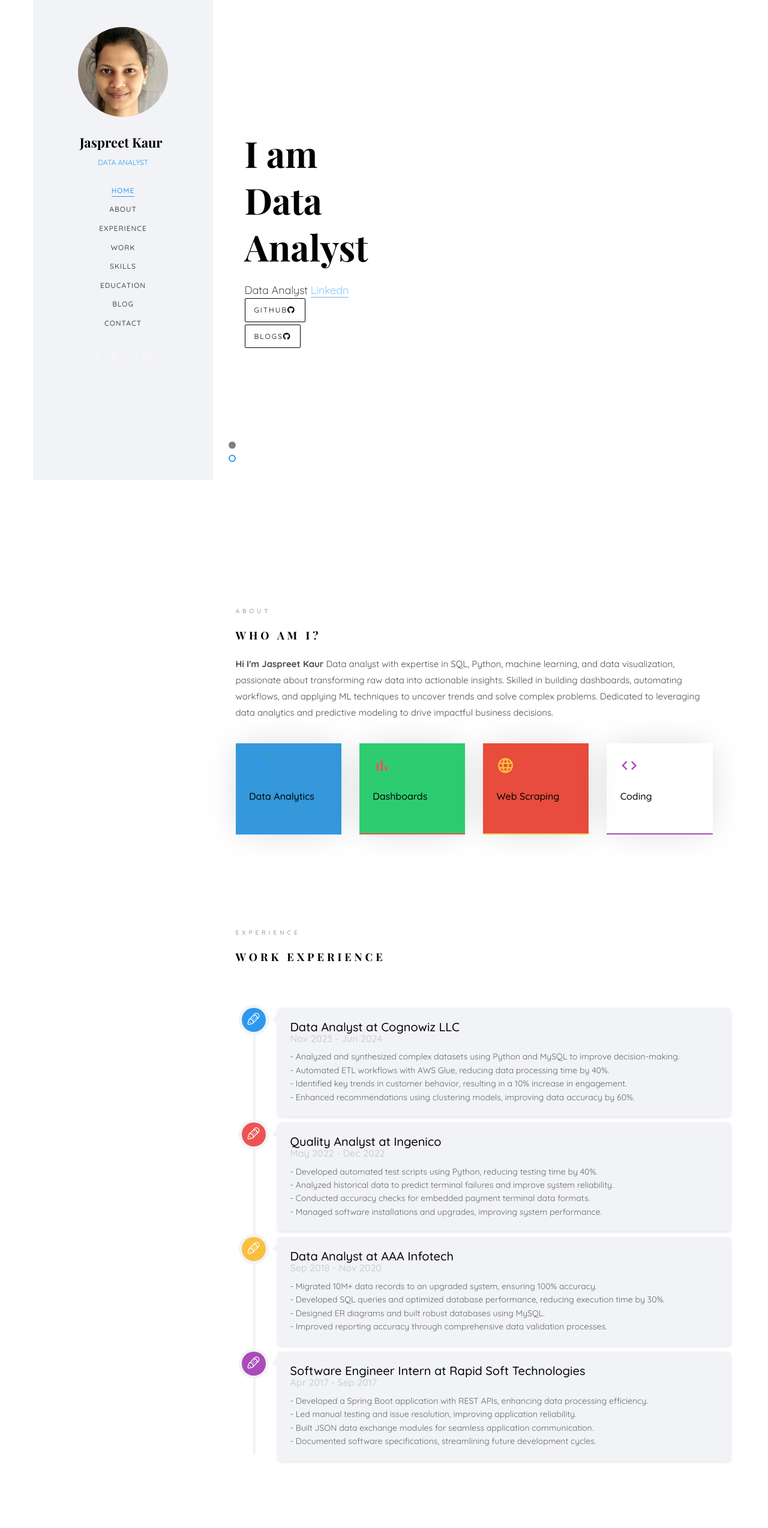
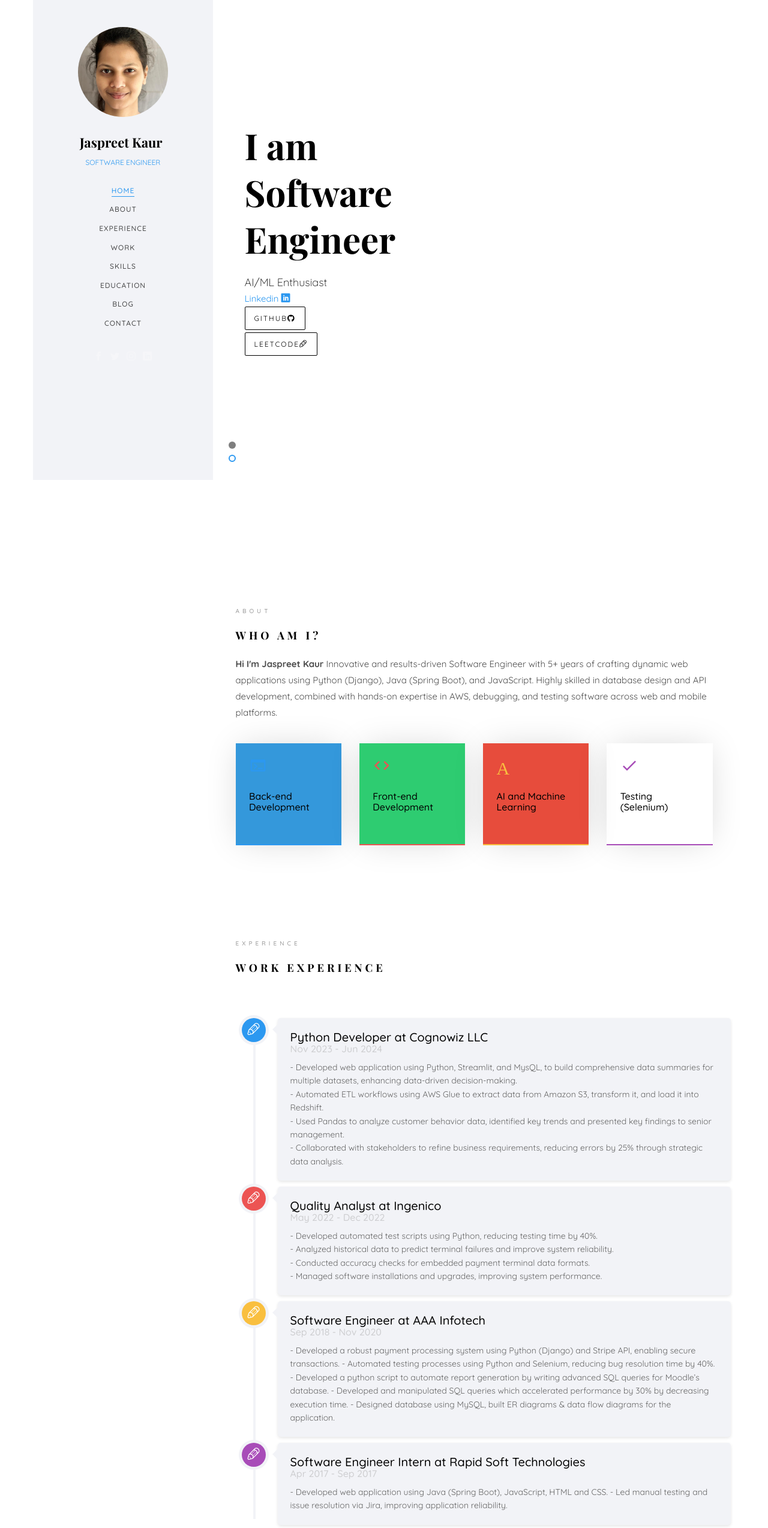
Before and after one commit to JaspreetKaur0410/portfolio, a plain HTML site: page index.html in a window 1280 px wide. Shown: the top 2547 px of the page at 60% size. Drawn offline with nearby package versions, Linux system fonts and the light colour scheme; files whose address does not match are found by name; a web font is replaced by a local one.

Commit message:
Update index.html

```diff
--- a/index.html
+++ b/index.html
@@ -66,7 +66,7 @@
 				<div class="text-center">
 					<div class="author-img" style="background-image: url(images/about.jpg);"></div>
 					<h1 id="colorlib-logo"><a href="index.html">Jaspreet Kaur</a></h1>
-					<span class="position"><a href="#">Data Analyst</a> </span>
+					<span class="position"><a href="#">Software Engineer</a> </span>
 				</div>
 				<nav id="colorlib-main-menu" role="navigation" class="navbar">
 					<div id="navbar" class="collapse">
@@ -120,15 +120,24 @@
 											<div class="slider-text-inner js-fullheight">
 												<div class="desc">
 													<h1>Hi! <br>I'm Jaspreet</h1>
-													<h2>Data Analyst <a
-															href="https://www.linkedin.com/in/jaspreet-kaur-8377a913b/"
-															target="_blank">Linkedin</a></h2>
-													<p><a href="https://drive.google.com/file/d/1COUVCgXmYbb3jEs9Lrrb4npKOgMTJZSo/view?usp=sharing"
+													<h2>Specialized Python Developer</h2>
+													<!-- <p class="ml_class"><i>ML/AI Enthusiast</i></p> -->
+													<p>
+														<a href="https://www.linkedin.com/in/jaspreet-kaur-8377a913b/"
+															target="_blank" >Linkedin <i
+																class="icon-linkedin2"></i></a>
+													</p>
+
+													<p>
+														<a href="https://docs.google.com/document/d/1rVpUSPAqt5gBHHd_-4hrUjKyLSXKJK7W/edit?usp=drive_link&ouid=114756131517518389638&rtpof=true&sd=true"
 															target="_blank" class="btn btn-primary btn-learn">View CV <i
-																class="icon-download4"></i></a></p>
-													<p><a href="https://medium.com/@kaur.jasp0403"
-															target="_blank" class="btn btn-primary btn-learn"> Blogs <i
-																class="icon-download4"></i></a></p>
+																class="icon-eye"></i></a>
+													</p>
+													<p>
+														<a href="https://medium.com/@kaur.jasp0403" target="_blank"
+															class="btn btn-primary btn-learn"> Blogs <i
+																class="icon-layers2"></i></a>
+													</p>
 												</div>
 											</div>
 										</div>
@@ -144,17 +153,20 @@
 											class="col-md-6 col-md-offset-3 col-md-pull-3 col-sm-12 col-xs-12 js-fullheight slider-text">
 											<div class="slider-text-inner">
 												<div class="desc">
-													<h1>I am <br>Data Analyst</h1>
-													<h2>Data Analyst <a
-															href="https://www.linkedin.com/in/jaspreet-kaur-8377a913b/"
-															target="_blank">Linkedn</a></h2>
-<!--													<p><a href="https://www.linkedin.com/in/jaspreet-kaur-8377a913b/"-->
-<!--															target="_blank" class="btn btn-primary btn-learn">View-->
-<!--															Portfolio <i class="icon-briefcase3"></i></a></p>-->
+													<h1>I am <br>Software Engineer</h1>
+													<h2>AI/ML Enthusiast</h2>
+													<!-- <p class="ml_class"><i>ML/AI Enthusiast</i></p> -->
+													<p>
+														<a  href="https://www.linkedin.com/in/jaspreet-kaur-8377a913b/"
+															target="_blank" >Linkedin <i
+																class="icon-linkedin2"></i></a>
+													</p>
 													<p><a href="https://github.com/JaspreetKaur0410?tab=repositories"
-															target="_blank" class="btn btn-primary btn-learn">Github<i class="fab fa-github"></i></a></p>
-													<p><a href="https://medium.com/@kaur.jasp0403"
-															target="_blank" class="btn btn-primary btn-learn">Blogs<i class="fab fa-github"></i></a></p>
+															target="_blank" class="btn btn-primary btn-learn">Github<i
+																class="fab fa-github"></i></a></p>
+													<p><a  href="https://leetcode.com/u/JaspreetKaur_leetcode/" target="_blank"
+															class="btn btn-primary btn-learn">Leetcode<i
+																class="icon-pen2"></i></a></p>
 												</div>
 											</div>
 										</div>
@@ -174,14 +186,12 @@
 										<div class="about-desc">
 											<span class="heading-meta">About</span>
 											<h2 class="colorlib-heading">Who Am I?</h2>
-											<p><strong>Hi I'm Jaspreet Kaur</strong> Data analyst with expertise in SQL,
-												Python, machine learning, and data visualization,
-												passionate about transforming raw data into actionable insights. Skilled
-												in building dashboards,
-												automating workflows, and applying ML techniques to uncover trends and
-												solve complex problems.
-												Dedicated to leveraging data analytics and predictive modeling to drive
-												impactful business decisions.
+											<p><strong>Hi I'm Jaspreet Kaur</strong> Innovative and results-driven
+												Software Engineer with 5+ years of crafting dynamic web applications
+												using Python (Django), Java (Spring Boot), and JavaScript.
+												Highly skilled in database design and API development,
+												combined with hands-on expertise in AWS, debugging,
+												and testing software across web and mobile platforms.
 											</p>
 											<p></p>
 										</div>
@@ -190,26 +200,26 @@
 								<div class="row">
 									<div class="col-md-3 animate-box" data-animate-effect="fadeInLeft">
 										<div class="services color-1">
-											<span class="icon2"><i class="material-icons">insights</i></span>
-											<h3>Data Analytics</h3>
+											<span class="icon2"><i class="material-icons">terminal</i></span>
+											<h3>Back-end Development</h3>
 										</div>
 									</div>
 									<div class="col-md-3 animate-box" data-animate-effect="fadeInRight">
 										<div class="services color-2">
-											<span class="icon2"><i class="material-icons">bar_chart</i></span>
-											<h3>Dashboards</h3>
+											<span class="icon2"><i class="material-icons">code</i></span>
+											<h3>Front-end Development</h3>
 										</div>
 									</div>
 									<div class="col-md-3 animate-box" data-animate-effect="fadeInTop">
 										<div class="services color-3">
-											<span class="icon2"><i class="material-icons">language</i></span>
-											<h3>Web Scraping</h3>
+											<span class="icon2"><i class="material-icons">Api</i></span>
+											<h3>AI and Machine Learning</h3>
 										</div>
 									</div>
 									<div class="col-md-3 animate-box" data-animate-effect="fadeInBottom">
 										<div class="services color-4">
-											<span class="icon2"><i class="material-icons">code</i></span>
-											<h3>Coding</h3>
+											<span class="icon2"><i class="material-icons">check</i></span>
+											<h3>Testing (Selenium)</h3>
 										</div>
 									</div>
 
@@ -262,17 +272,22 @@
 												<i class="icon-pen2"></i>
 											</div>
 											<div class="timeline-label">
-												<h2><a href="#">Data Analyst at Cognowiz LLC</a> <span>Nov 2023 - Jun
+												<h2><a href="#">Python Developer at Cognowiz LLC</a> <span>Nov 2023 -
+														Jun
 														2024</span></h2>
 												<p>
-													- Analyzed and synthesized complex datasets using Python and MySQL
-													to improve decision-making.<br>
-													- Automated ETL workflows with AWS Glue, reducing data processing
-													time by 40%.<br>
-													- Identified key trends in customer behavior, resulting in a 10%
-													increase in engagement.<br>
-													- Enhanced recommendations using clustering models, improving data
-													accuracy by 60%.
+													- Developed web application using Python,
+													Streamlit, and MysQL, to build comprehensive
+													data summaries for multiple datasets,
+													enhancing data-driven decision-making. <br>
+													- Automated ETL workflows using AWS Glue to extract data from Amazon
+													S3,
+													transform it, and load it into Redshift.<br>
+													- Used Pandas to analyze customer behavior data, identified key
+													trends and presented
+													key findings to senior management.<br>
+													- Collaborated with stakeholders to refine business requirements,
+													reducing errors by 25% through strategic data analysis.
 												</p>
 											</div>
 										</div>
@@ -306,16 +321,21 @@
 												<i class="icon-pen2"></i>
 											</div>
 											<div class="timeline-label">
-												<h2><a href="#">Data Analyst at AAA Infotech</a> <span>Sep 2018 - Nov
+												<h2><a href="#">Software Engineer at AAA Infotech</a> <span>Sep 2018 -
+														Nov
 														2020</span></h2>
 												<p>
-													- Migrated 10M+ data records to an upgraded system, ensuring 100%
-													accuracy.<br>
-													- Developed SQL queries and optimized database performance, reducing
-													execution time by 30%.<br>
-													- Designed ER diagrams and built robust databases using MySQL.<br>
-													- Improved reporting accuracy through comprehensive data validation
-													processes.
+													- Developed a robust payment processing system using Python (Django)
+													and Stripe API, enabling secure transactions.
+													- Automated testing processes using Python and Selenium, reducing
+													bug resolution time by 40%.
+													- Developed a python script to automate report generation by writing
+													advanced SQL queries for Moodle’s database.
+													- Developed and manipulated SQL queries which accelerated
+													performance by 30% by decreasing execution time.
+													- Designed database using MySQL, built ER diagrams & data flow
+													diagrams for the application.
+
 												</p>
 											</div>
 										</div>
@@ -331,14 +351,11 @@
 													<span>Apr 2017 - Sep 2017</span>
 												</h2>
 												<p>
-													- Developed a Spring Boot application with REST APIs, enhancing data
-													processing efficiency.<br>
-													- Led manual testing and issue resolution, improving application
-													reliability.<br>
-													- Built JSON data exchange modules for seamless application
-													communication.<br>
-													- Documented software specifications, streamlining future
-													development cycles.
+													- Developed web application using Java (Spring Boot), JavaScript,
+													HTML and CSS.
+													- Led manual testing and issue resolution via Jira, improving
+													application reliability.
+
 												</p>
 											</div>
 										</div>
@@ -621,15 +638,26 @@
 							<div class="col-md-12 animate-box" data-animate-effect="fadeInLeft">
 								<p>Over the past few years I've developed an extensive skill set to prepare for a future
 									career in the tech industry.
-									In particular I've had professional experience in data analytics, building
-									dashboards, and story telling.</p>
+									In particular I've had professional experience in python, MySQL, AWS, testing and
+									cloud</p>
 							</div>
 							<div class="col-md-6 animate-box" data-animate-effect="fadeInLeft">
 								<div class="progress-wrap">
 									<h3>Python</h3>
 									<div class="progress">
-										<div class="progress-bar color-1" role="progressbar" aria-valuenow="75"
-											aria-valuemin="0" aria-valuemax="100" style="width:75%">
+										<div class="progress-bar color-1" role="progressbar" aria-valuenow="100"
+											aria-valuemin="0" aria-valuemax="100" style="width:100%">
+											<span>100%</span>
+										</div>
+									</div>
+								</div>
+							</div>
+							<div class="col-md-6 animate-box" data-animate-effect="fadeInLeft">
+								<div class="progress-wrap">
+									<h3>Django</h3>
+									<div class="progress">
+										<div class="progress-bar color-5" role="progressbar" aria-valuenow="100"
+											aria-valuemin="0" aria-valuemax="100" style="width:100%">
 											<span>100%</span>
 										</div>
 									</div>
@@ -637,10 +665,10 @@
 							</div>
 							<div class="col-md-6 animate-box" data-animate-effect="fadeInRight">
 								<div class="progress-wrap">
-									<h3>SQL</h3>
+									<h3>MySQL</h3>
 									<div class="progress">
-										<div class="progress-bar color-2" role="progressbar" aria-valuenow="60"
-											aria-valuemin="0" aria-valuemax="100" style="width:60%">
+										<div class="progress-bar color-2" role="progressbar" aria-valuenow="100"
+											aria-valuemin="0" aria-valuemax="100" style="width:100%">
 											<span>100%</span>
 										</div>
 									</div>
@@ -648,22 +676,33 @@
 							</div>
 							<div class="col-md-6 animate-box" data-animate-effect="fadeInLeft">
 								<div class="progress-wrap">
-									<h3>PowerBI</h3>
+									<h3>HTML/CSS</h3>
 									<div class="progress">
-										<div class="progress-bar color-3" role="progressbar" aria-valuenow="85"
+										<div class="progress-bar color-3" role="progressbar" aria-valuenow="100"
+											aria-valuemin="0" aria-valuemax="100" style="width:100%">
+											<span>100%</span>
+										</div>
+									</div>
+								</div>
+							</div>
+							<div class="col-md-6 animate-box" data-animate-effect="fadeInLeft">
+								<div class="progress-wrap">
+									<h3>Testing Tool - Selenium</h3>
+									<div class="progress">
+										<div class="progress-bar color-3" role="progressbar" aria-valuenow="100"
 											aria-valuemin="0" aria-valuemax="100" style="width:85%">
-											<span>100%</span>
+											<span>85%</span>
 										</div>
 									</div>
 								</div>
 							</div>
 							<div class="col-md-6 animate-box" data-animate-effect="fadeInRight">
 								<div class="progress-wrap">
-									<h3>Web Scraping</h3>
+									<h3>Python ML Libraries</h3>
 									<div class="progress">
-										<div class="progress-bar color-4" role="progressbar" aria-valuenow="90"
+										<div class="progress-bar color-4" role="progressbar" aria-valuenow="100"
 											aria-valuemin="0" aria-valuemax="100" style="width:90%">
-											<span>100%</span>
+											<span>90%</span>
 										</div>
 									</div>
 								</div>
@@ -672,8 +711,8 @@
 								<div class="progress-wrap">
 									<h3>AWS</h3>
 									<div class="progress">
-										<div class="progress-bar color-5" role="progressbar" aria-valuenow="70"
-											aria-valuemin="0" aria-valuemax="100" style="width:70%">
+										<div class="progress-bar color-5" role="progressbar" aria-valuenow="100"
+											aria-valuemin="0" aria-valuemax="100" style="width:80%">
 											<span>70%</span>
 										</div>
 									</div>
@@ -681,10 +720,10 @@
 							</div>
 							<div class="col-md-6 animate-box" data-animate-effect="fadeInRight">
 								<div class="progress-wrap">
-									<h3>Coding</h3>
+									<h3>Git</h3>
 									<div class="progress">
-										<div class="progress-bar color-6" role="progressbar" aria-valuenow="80"
-											aria-valuemin="0" aria-valuemax="100" style="width:80%">
+										<div class="progress-bar color-6" role="progressbar" aria-valuenow="100"
+											aria-valuemin="0" aria-valuemax="100" style="width:100%">
 											<span>100%</span>
 										</div>
 									</div>
@@ -697,7 +736,8 @@
 				<section class="colorlib-education" data-section="education">
 					<div class="colorlib-narrow-content">
 						<div class="row">
-							<div class="col-md-6 col-md-offset-3 col-md-pull-3 animate-box" data-animate-effect="fadeInLeft">
+							<div class="col-md-6 col-md-offset-3 col-md-pull-3 animate-box"
+								data-animate-effect="fadeInLeft">
 								<span class="heading-meta">Education</span>
 								<h2 class="colorlib-heading animate-box">Education Timeline</h2>
 							</div>
@@ -711,12 +751,13 @@
 												<i class="icon-graduation-cap"></i>
 											</div>
 											<div class="timeline-label">
-												<h2><a href="#">Master's in Information Systems</a> <span>2021 - 2022</span></h2>
+												<h2><a href="#">Master's in Information Systems</a> <span>2021 -
+														2022</span></h2>
 												<p>
 													- Northeastern University, Boston, USA<br>
-													- Specialized in Data Analytics and Cloud Computing.<br>
-													- Developed a capstone project on predictive analytics using Python.<br>
-													- Participated in various academic competitions and workshops.
+													- Specialized in Software Engineering with minor in data
+													analytics<br>
+													- Developed a capstone project on blogging with Java<br>
 												</p>
 											</div>
 										</div>
@@ -728,11 +769,12 @@
 												<i class="icon-graduation-cap"></i>
 											</div>
 											<div class="timeline-label">
-												<h2><a href="#">Bachelor's in Computer Science</a> <span>2014 - 2018</span></h2>
+												<h2><a href="#">Bachelor's in Computer Science</a> <span>2014 -
+														2018</span></h2>
 												<p>
 													- Kurukshetra University, Haryana, India<br>
-													- Focused on Software Development and Database Management.<br>
-													- Led a team project to design an inventory management system.<br>
+													- Focused on Software Development<br>
+													- Developed Library Management System with java<br>
 													- Achieved distinction for academic excellence in final year.
 												</p>
 											</div>
@@ -757,15 +799,12 @@
 						<div class="row">
 							<div class="col-md-4 col-sm-6 animate-box" data-animate-effect="fadeInLeft">
 								<div class="blog-entry">
-									<a target="_blank"
-										href="https://medium.com/@kaur.jasp0403"
-										class="blog-img"><img src="images/blogs.jpeg"
-											class="img-responsive"></a>
+									<a target="_blank" href="https://medium.com/@kaur.jasp0403" class="blog-img"><img
+											src="images/blogs.jpeg" class="img-responsive"></a>
 									<div class="desc">
-										<span><small>April 14, 2018 </small> | <small> Web Design </small> | <small> <i
-													class="icon-bubble3"></i> 4</small></span>
-										<h3><a target="_blank"
-												href="https://medium.com/@kaur.jasp0403"></a></h3>
+										<!-- <span><small>April 14, 2018 </small> | <small> Web Design </small> | <small> <i
+													class="icon-bubble3"></i> 4</small></span> -->
+										<h3><a target="_blank" href="https://medium.com/@kaur.jasp0403"></a></h3>
 										<p>I write about tech,life and random experiences.</p>
 									</div>
 								</div>
```
Lines whose indentation alone changed are shown as unchanged.
